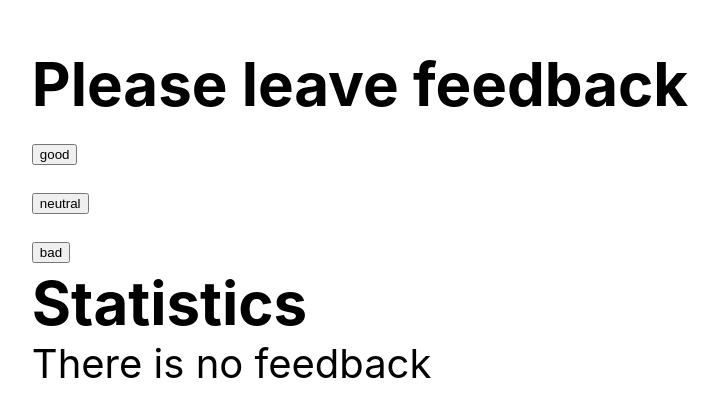
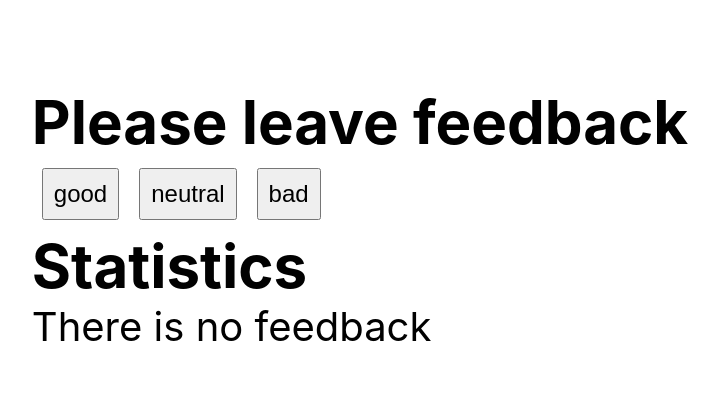
Before and after one commit to VIlliaV/goit-react-hw-02-phonebook, a React (Create React App) app: page / in a window 1280 px wide. Shown: the part 182-598 px from the top of the page, without its empty margins (280-998 px from the left). Built offline with nearby package versions, Linux system fonts and the light colour scheme.

Commit message:
start task 1 style

```diff
--- a/src/components/FeedbackOptions/FeedbackOptions.jsx
+++ b/src/components/FeedbackOptions/FeedbackOptions.jsx
@@ -1,7 +1,8 @@
+import { List } from './FeedbackOptions.styled';
 import { nanoid } from 'nanoid';
 
 export const FeedbackOptions = ({ options, onLeaveFeedback }) => (
-  <ul>
+  <List>
     {options.map(name => (
       <li key={nanoid()}>
         <button name={name} type="button" onClick={() => onLeaveFeedback(name)}>
@@ -9,5 +10,5 @@ export const FeedbackOptions = ({ options, onLeaveFeedback }) => (
         </button>
       </li>
     ))}
-  </ul>
+  </List>
 );
--- a/src/components/FeedbackOptions/FeedbackOptions.styled.js
+++ b/src/components/FeedbackOptions/FeedbackOptions.styled.js
@@ -0,0 +1,14 @@
+import styled from 'styled-components';
+
+export const List = styled.ul`
+  display: flex;
+  & button {
+    padding: 10px;
+    margin: 10px;
+    font-size: 24px;
+    cursor: pointer;
+    &:active {
+      background-color: blue;
+    }
+  }
+`;
--- a/src/components/Statistics/Statistics.styled.js
+++ b/src/components/Statistics/Statistics.styled.js
@@ -0,0 +1,5 @@
+import styled from 'styled-components';
+
+export const List = styled.ul`
+  width: 100px;
+`;
```
